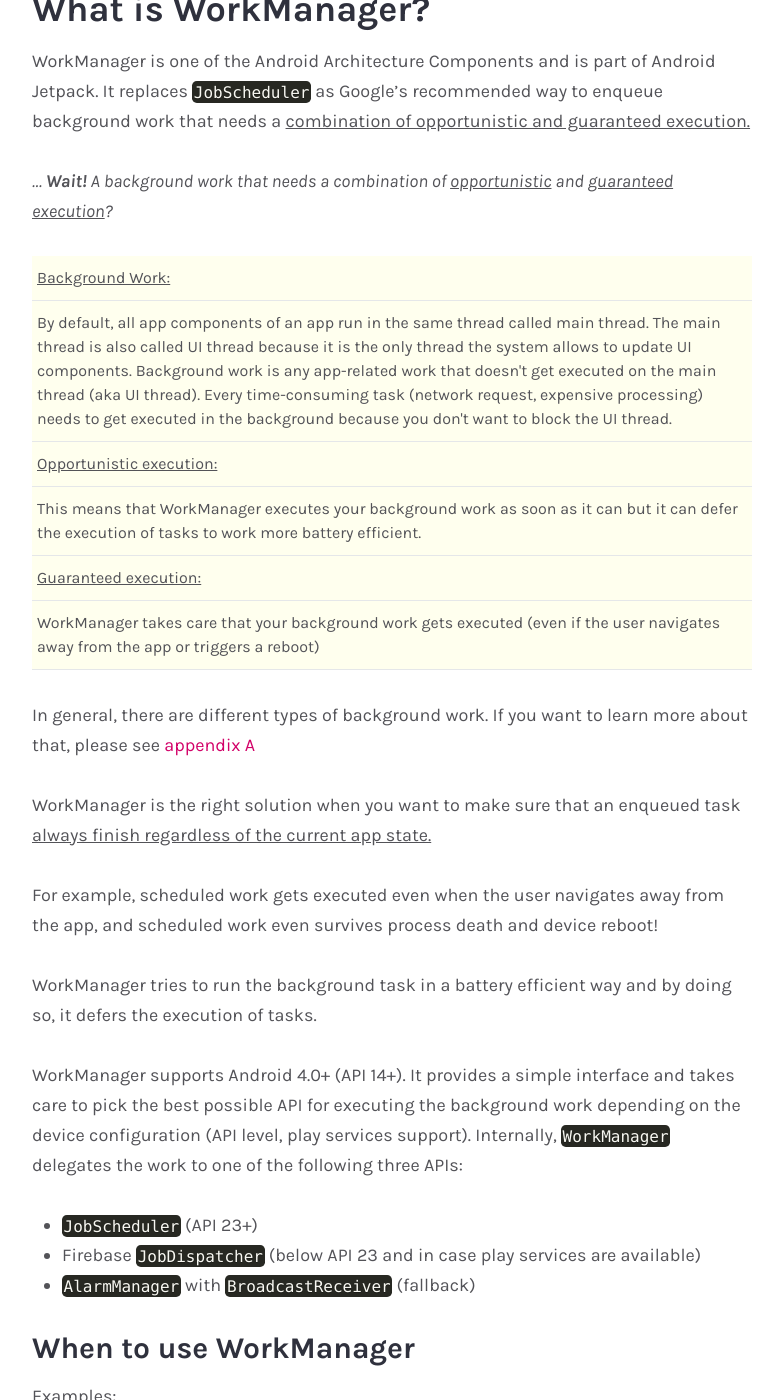
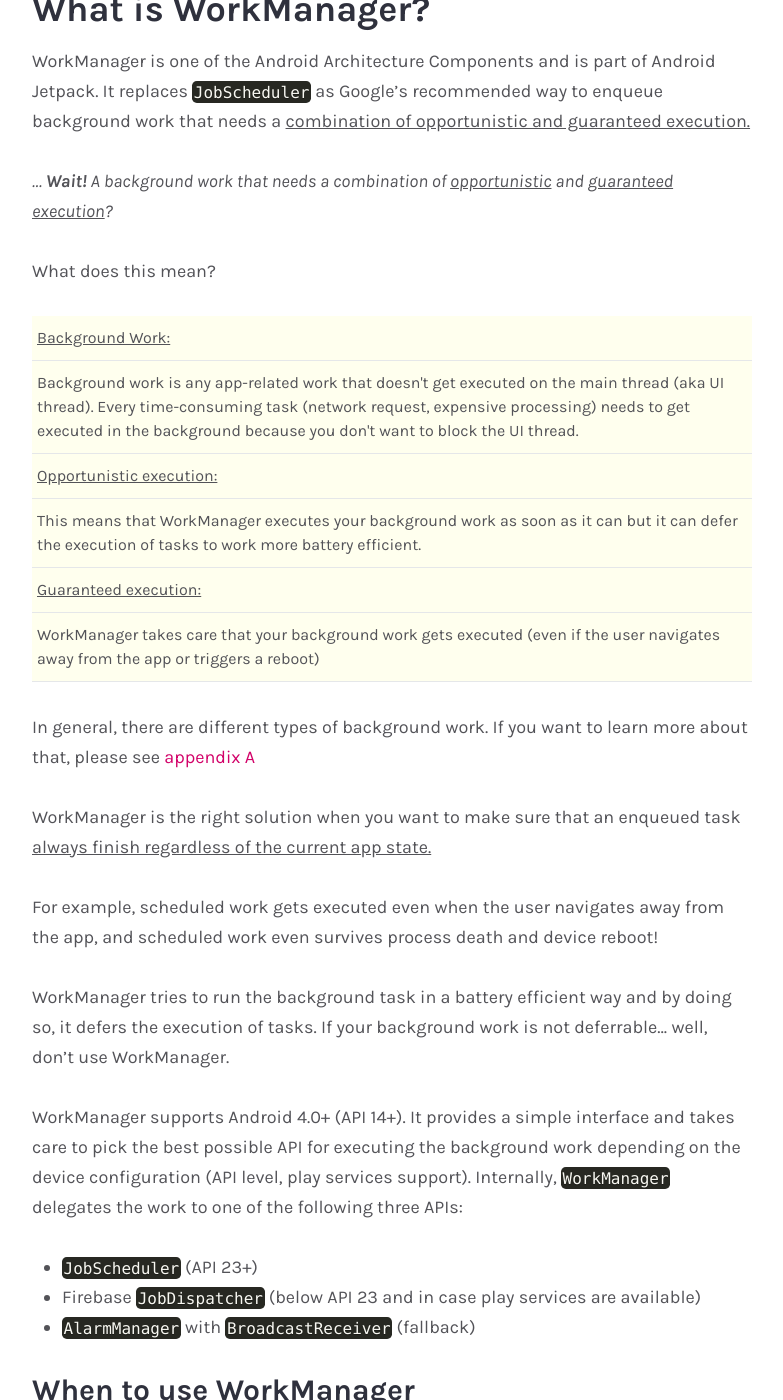
Before and after one commit to andreasschrade/andreasschrade.github.com, a Jekyll site: the page built from _posts/2019-01-06-android-how-to-workmanager.md, in a window 1280 px wide and 1400 px high, scrolled down 829 px. Shown: the whole window, without its empty margins (248-1031 px from the left). Built offline with Jekyll 4.4.1, drawn with Linux system fonts in a browser that asks for light colours; emoji names are drawn with the system emoji font; some web fonts are replaced; comment, search, counter and statistics services are not loaded.

Commit message:
update article

```diff
--- a/_posts/2019-01-06-android-how-to-workmanager.md
+++ b/_posts/2019-01-06-android-how-to-workmanager.md
@@ -18,12 +18,14 @@
 
 <i>... <b>Wait!</b> A background work that needs a combination of <u>opportunistic</u> and <u>guaranteed execution</u>?</i>
 
+What does this mean?
+
 <table style="background:#ffffee">
 <tr><td>
 <u>Background Work:</u>
 </td></tr>
 <tr><td>
- By default, all app components of an app run in the same thread called main thread. The main thread is also called UI thread because it is the only thread the system allows to update UI components. Background work is any app-related work that doesn't get executed on the main thread (aka UI thread). Every time-consuming task (network request, expensive processing) needs to get executed in the background because you don't want to block the UI thread.
+ Background work is any app-related work that doesn't get executed on the main thread (aka UI thread). Every time-consuming task (network request, expensive processing) needs to get executed in the background because you don't want to block the UI thread.
 </td></tr>
 <tr><td>
 <u>Opportunistic execution:</u>
@@ -46,7 +48,7 @@
 
 For example, scheduled work gets executed even when the user navigates away from the app, and scheduled work even survives process death and device reboot!
 
-WorkManager tries to run the background task in a battery efficient way and by doing so, it defers the execution of tasks.
+WorkManager tries to run the background task in a battery efficient way and by doing so, it defers the execution of tasks. If your background work is not deferrable... well, don't use WorkManager.
 
 WorkManager supports Android 4.0+ (API 14+). It provides a simple interface and takes care to pick the best possible API for executing the background work depending on the device configuration (API level, play services support). Internally, `WorkManager` delegates the work to one of the following three APIs:
 * `JobScheduler` (API 23+)
```
